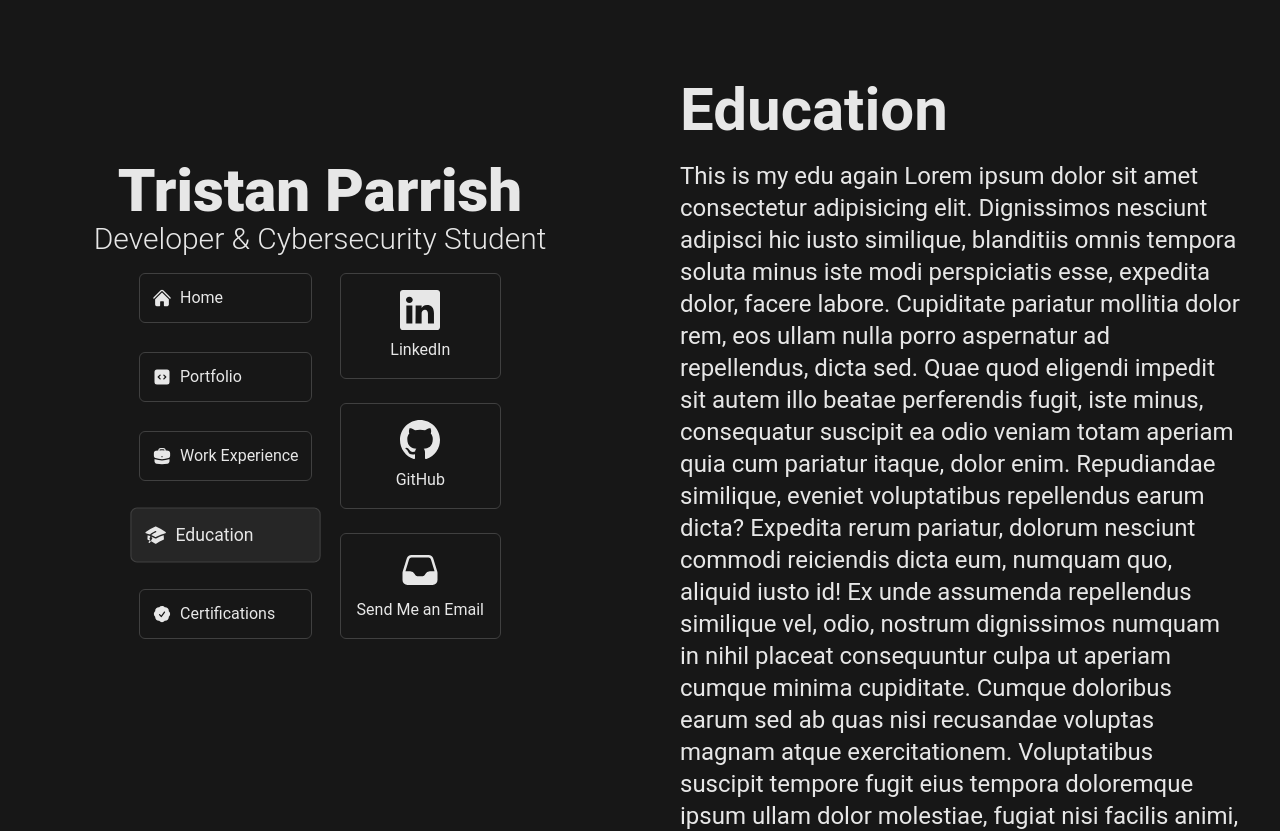
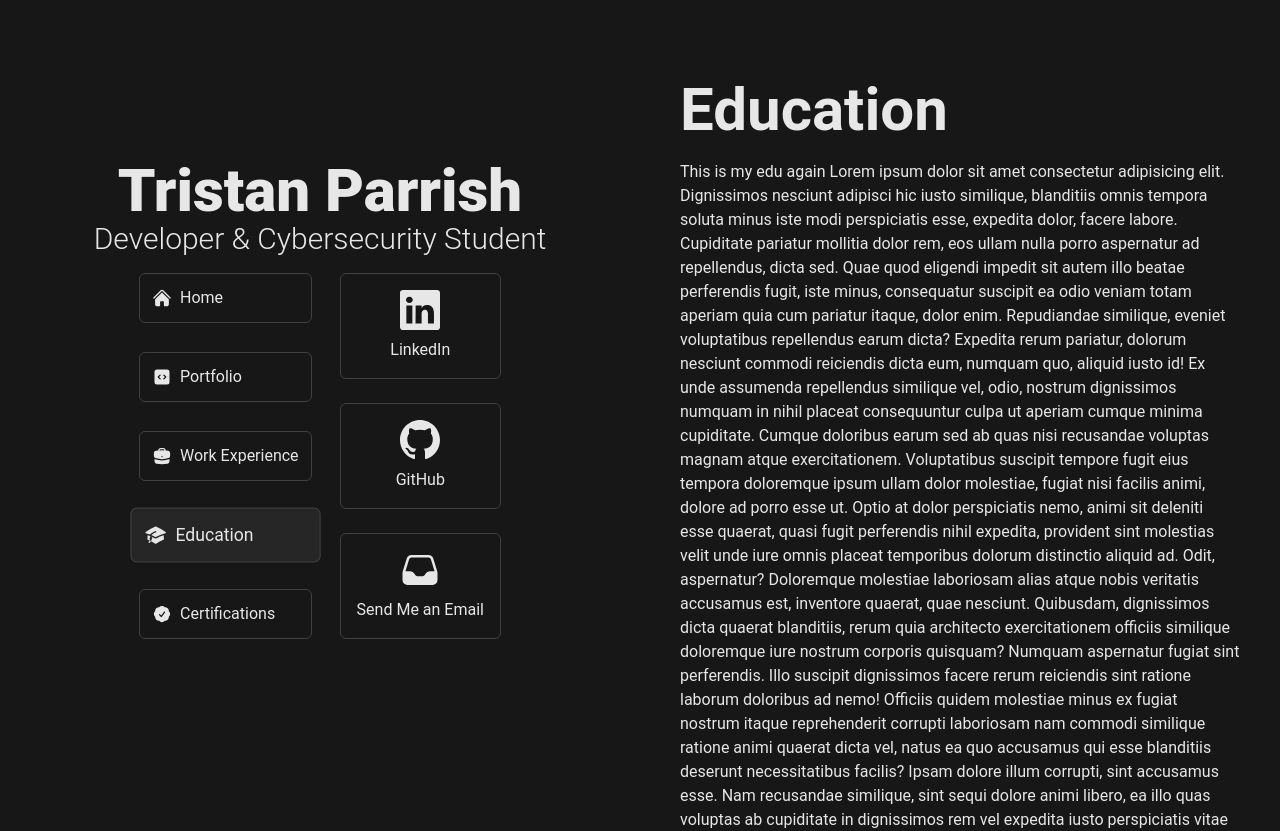
Before and after one commit to GitTristan/tristanparrish.net, a React (Vite) app in the folder tristanparrish/: page / in a window 1280 px wide. Shown: the top 831 px of the page. Built offline with nearby package versions, Linux system fonts and the light colour scheme.

Commit message:
Make changes to class handling in content

```diff
--- a/tristanparrish/src/components/Content.tsx
+++ b/tristanparrish/src/components/Content.tsx
@@ -1,19 +1,23 @@
 import Education from "../sections/content_sections/Education";
 import Experience from "../sections/content_sections/Experience";
 
+// Define shared class names
+const titleClassName = "font-bold text-4xl md:text-6xl mb-5";
+const paragraphClassName = "";
+
 export default function Content({ selection }: { selection: string }) {
   return (
-    <div className="flex items-center justify-center rounded-md md:my-20 md:mx-10">
+    <div className="flex flex-col items-center rounded-md md:my-20 md:mx-10">
       {selection === "Education" && (
         <Education
-          titleClassName="font-bold text-4xl md:text-6xl mb-5"
-          paragraphClassName="text-2xl"
+          titleClassName={titleClassName}
+          paragraphClassName={paragraphClassName}
         />
       )}
       {selection === "WorkExperience" && (
         <Experience
-          titleClassName="font-bold text-4xl md:text-6xl mb-5"
-          paragraphClassName="text-2xl"
+          titleClassName={titleClassName}
+          paragraphClassName={paragraphClassName}
         />
       )}
     </div>
--- a/tristanparrish/src/sections/home.tsx
+++ b/tristanparrish/src/sections/home.tsx
@@ -3,7 +3,7 @@ import Hero from "../components/Hero";
 import Content from "../components/Content";
 
 export default function Homepage() {
-  const [selection, setSelection] = useState("Education"); // State to manage the selected section
+  const [selection, setSelection] = useState("Education");
 
   return (
     <section className="bg-neutral-900 min-h-screen grid md:grid-cols-2">
```
